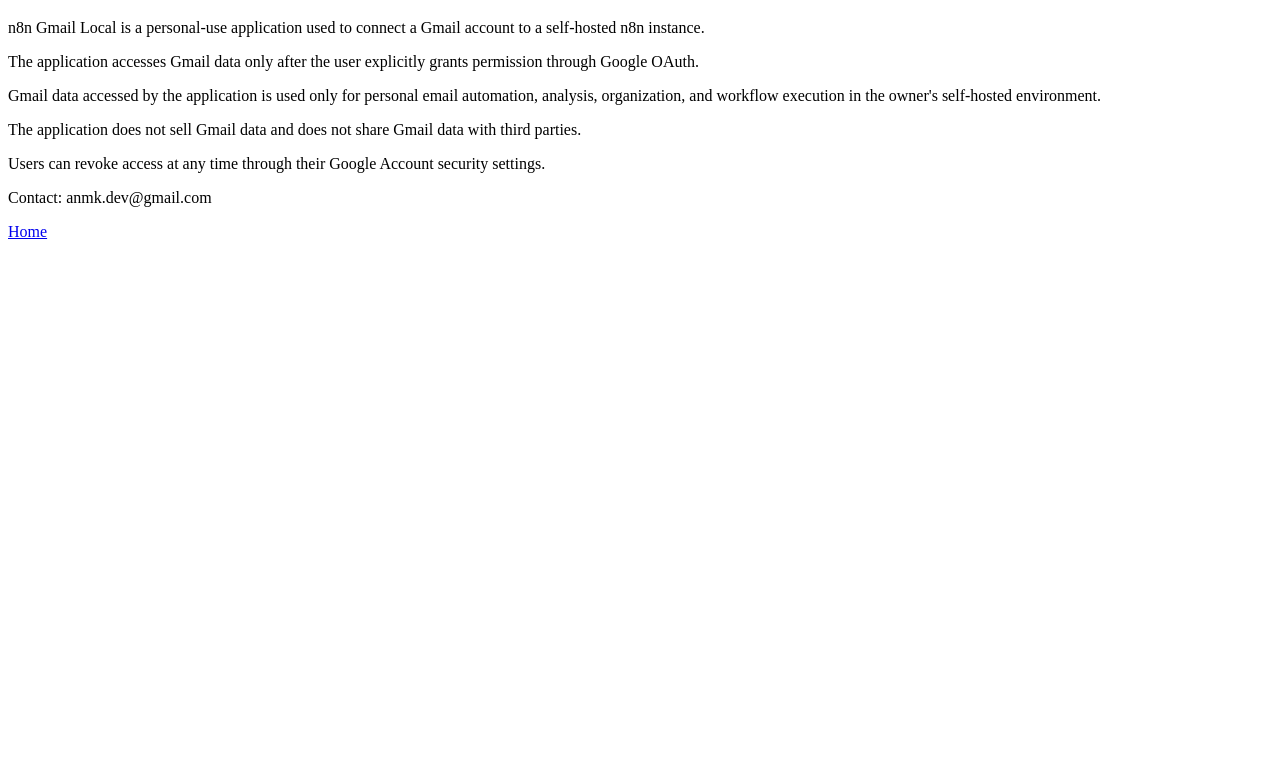
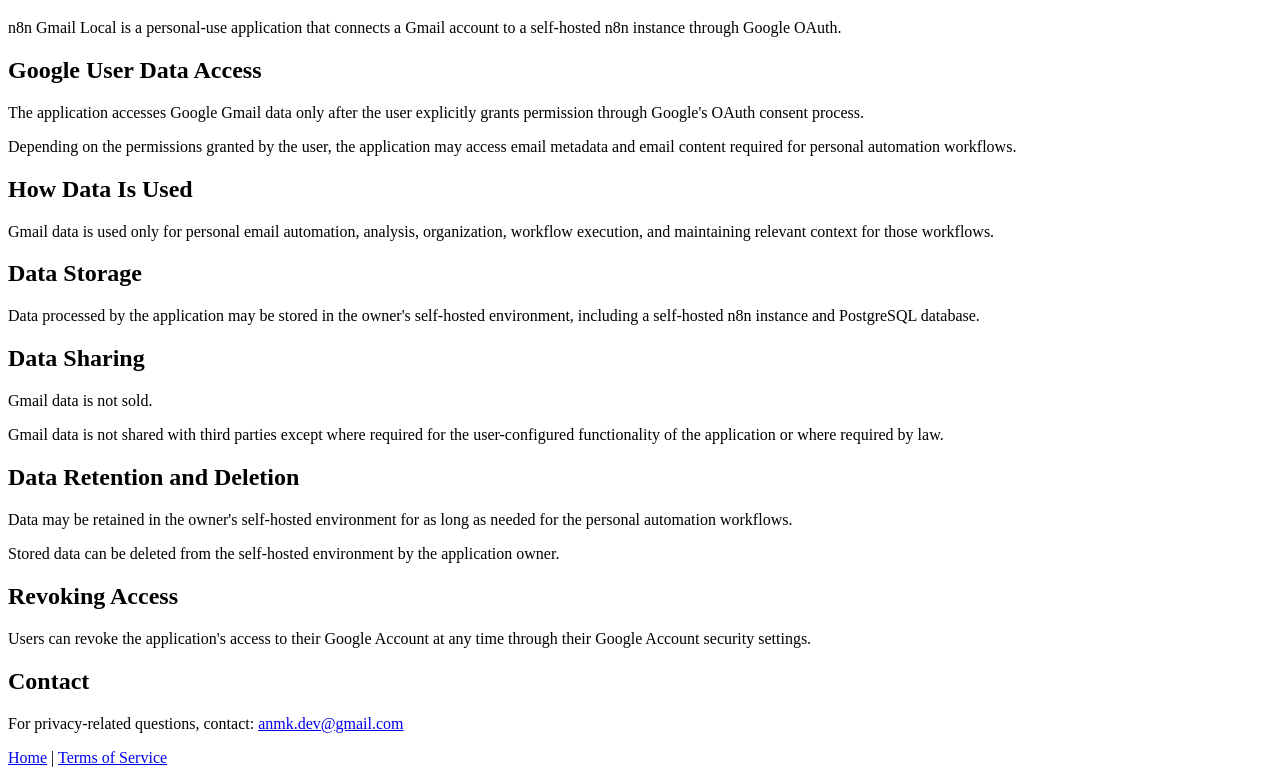
Before and after one commit to AntonMartyshenko1/n8n-gmail-local, a plain HTML site: page privacy.html in a window 1280 px wide. Shown: the part 61-844 px from the top of the page. Before the commit the page ends 800 px from the top, so only its background shows below. Drawn offline with Linux system fonts and the light colour scheme.

Commit message:
Update privacy policy language for clarity

```diff
--- a/privacy.html
+++ b/privacy.html
@@ -9,34 +9,75 @@
   <h1>Privacy Policy for n8n Gmail Local</h1>
 
   <p>
-    n8n Gmail Local is a personal-use application used to connect a Gmail account
-    to a self-hosted n8n instance.
+    n8n Gmail Local is a personal-use application that connects a Gmail account
+    to a self-hosted n8n instance through Google OAuth.
+  </p>
+
+  <h2>Google User Data Access</h2>
+
+  <p>
+    The application accesses Google Gmail data only after the user explicitly grants
+    permission through Google's OAuth consent process.
   </p>
 
   <p>
-    The application accesses Gmail data only after the user explicitly grants
-    permission through Google OAuth.
+    Depending on the permissions granted by the user, the application may access
+    email metadata and email content required for personal automation workflows.
+  </p>
+
+  <h2>How Data Is Used</h2>
+
+  <p>
+    Gmail data is used only for personal email automation, analysis, organization,
+    workflow execution, and maintaining relevant context for those workflows.
+  </p>
+
+  <h2>Data Storage</h2>
+
+  <p>
+    Data processed by the application may be stored in the owner's self-hosted
+    environment, including a self-hosted n8n instance and PostgreSQL database.
+  </p>
+
+  <h2>Data Sharing</h2>
+
+  <p>
+    Gmail data is not sold.
   </p>
 
   <p>
-    Gmail data accessed by the application is used only for personal email automation,
-    analysis, organization, and workflow execution in the owner's self-hosted environment.
+    Gmail data is not shared with third parties except where required for the
+    user-configured functionality of the application or where required by law.
+  </p>
+
+  <h2>Data Retention and Deletion</h2>
+
+  <p>
+    Data may be retained in the owner's self-hosted environment for as long as needed
+    for the personal automation workflows.
   </p>
 
   <p>
-    The application does not sell Gmail data and does not share Gmail data with third parties.
+    Stored data can be deleted from the self-hosted environment by the application owner.
+  </p>
+
+  <h2>Revoking Access</h2>
+
+  <p>
+    Users can revoke the application's access to their Google Account at any time
+    through their Google Account security settings.
+  </p>
+
+  <h2>Contact</h2>
+
+  <p>
+    For privacy-related questions, contact:
+    <a href="mailto:anmk.dev@gmail.com">anmk.dev@gmail.com</a>
   </p>
 
   <p>
-    Users can revoke access at any time through their Google Account security settings.
-  </p>
-
-  <p>
-    Contact: anmk.dev@gmail.com
-  </p>
-
-  <p>
-    <a href="index.html">Home</a>
+    <a href="index.html">Home</a> |
+    <a href="terms.html">Terms of Service</a>
   </p>
 </body>
 </html>
```
